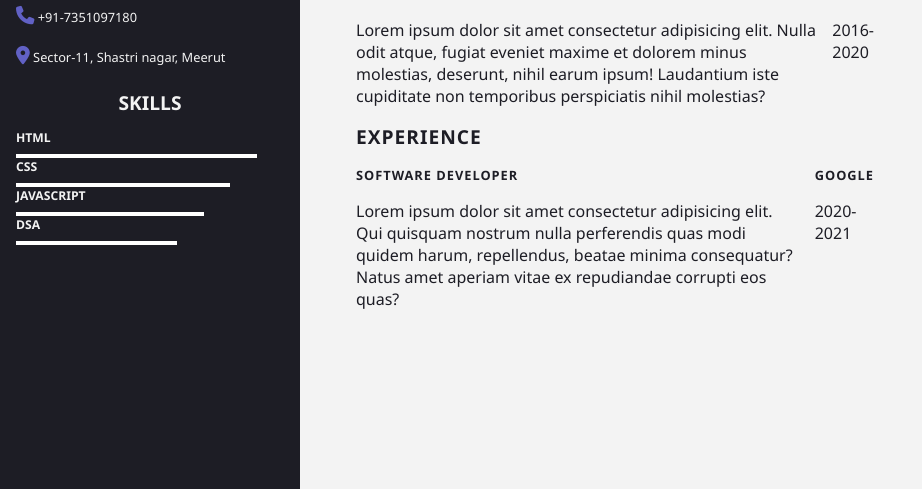
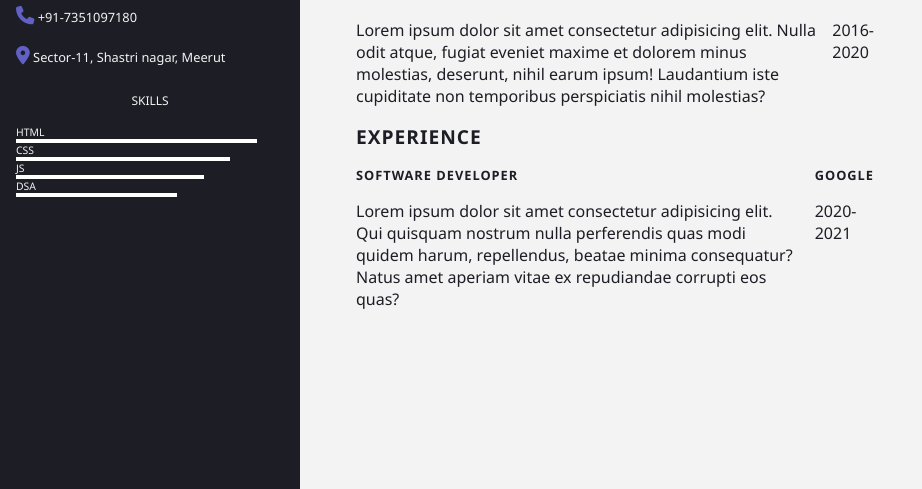
Before and after one commit to curiousRaccoon08/Selectors-Basic-Selectors-Combinators-Id-selector-Class-selector---Post-Class---Responsive-Resum, a plain HTML site: page index.html in a window 1280 px wide. Shown: the part 311-800 px from the top of the page, without its empty margins (0-922 px from the left). Drawn offline with Linux system fonts and the light colour scheme.

Commit message:
third commit

```diff
--- a/index.html
+++ b/index.html
@@ -65,42 +65,18 @@
                                 </div>
                             </div>
                         </div>
-                        <div class="skills">
-                            <h2 class="skills-title">SKILLS</h2>
-                            <div class="skills-content">
-                                <div class="skill-item">
-                                    <div class="skill-name">
-                                        <h3>HTML</h3>
-                                    </div>
-                                    <div class="skill-progress">
-                                        <div style="width: 90%;" class="progress-bar"></div>
-                                    </div>
-                                </div>
-                                <div class="skill-item">
-                                    <div class="skill-name">
-                                        <h3>CSS</h3>
-                                    </div>
-                                    <div class="skill-progress">
-                                        <div style="width: 80%;" class="progress-bar"></div>
-                                    </div>
-                                </div>
-                                <div class="skill-item">
-                                    <div class="skill-name">
-                                        <h3>JAVASCRIPT</h3>
-                                    </div>
-                                    <div class="skill-progress">
-                                        <div style="width: 70%;" class="progress-bar"></div>
-                                    </div>
-                                </div>
-                                <div class="skill-item">
-                                    <div class="skill-name">
-                                        <h3>DSA</h3>
-                                    </div>
-                                    <div class="skill-progress">
-                                        <div style="width: 60%;" class="progress-bar"></div>
-                                    </div>
-                                </div>
-                            </div>
+                        <div class="skills">skills</div>
+
+                        <div class="skill-name">
+
+                            <div class="">HTML</div>
+                            <div class="progress-bar bar-1"></div>
+                            <div class="">CSS</div>
+                            <div class="progress-bar bar-2"></div>
+                            <div class="">js</div>
+                            <div class="progress-bar bar-3"></div>
+                            <div class="">Dsa</div>
+                            <div class="progress-bar bar-4"></div>
                         </div>
                     </div>
                 </div>
--- a/style.css
+++ b/style.css
@@ -99,7 +99,7 @@ span {
     color: rgb(243, 243, 243);
 }
 
-.skills-title {
+.skills {
     font-size: 0.75rem;
     text-align: center;
     text-transform: uppercase;
@@ -108,14 +108,32 @@ span {
 
 .skill-name {
     font-size: 0.65rem;
+    font-weight: 0.65rem;
     text-align: left;
+    text-transform: uppercase;
     padding-bottom: 0.5rem;
 }
 
 .progress-bar {
-    background-color: white;
-    border: 1px white solid;
-    height: 4px;
+border: 1px white solid;
+height: 4px;
+background-color: white;
+}
+
+.bar-1 {
+    width: 90%;
+}
+
+.bar-2 {
+    width: 80%;
+}
+
+.bar-3 {
+    width: 70%;
+}
+
+.bar-4 {
+    width: 60%;
 }
 
 .right-section {
```
